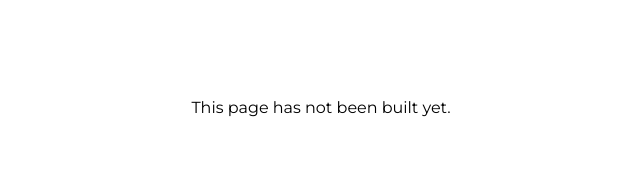
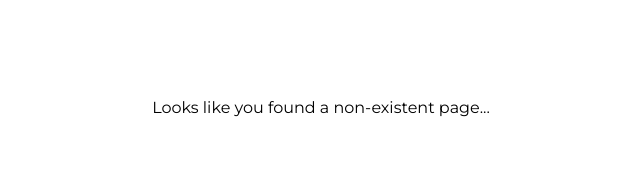
Before and after one commit to josiah-brown/josiah-brown-site, a React (Create React App) app: page /art in a window 1280 px wide. Shown: the top 186 px of the page, without its empty margins (319-959 px from the left). Built offline with nearby package versions, Linux system fonts and the light colour scheme.

Commit message:
Update 404 content

```diff
--- a/src/routes/error_404/Error404.jsx
+++ b/src/routes/error_404/Error404.jsx
@@ -10,7 +10,7 @@ const Error404 = () => {
         <title>Error - 404</title>
       </Helmet>
       <h1 className="w-full text-center my-24">
-        This page has not been built yet.
+        Looks like you found a non-existent page...
       </h1>
       <Link
         to={"/"}
```
